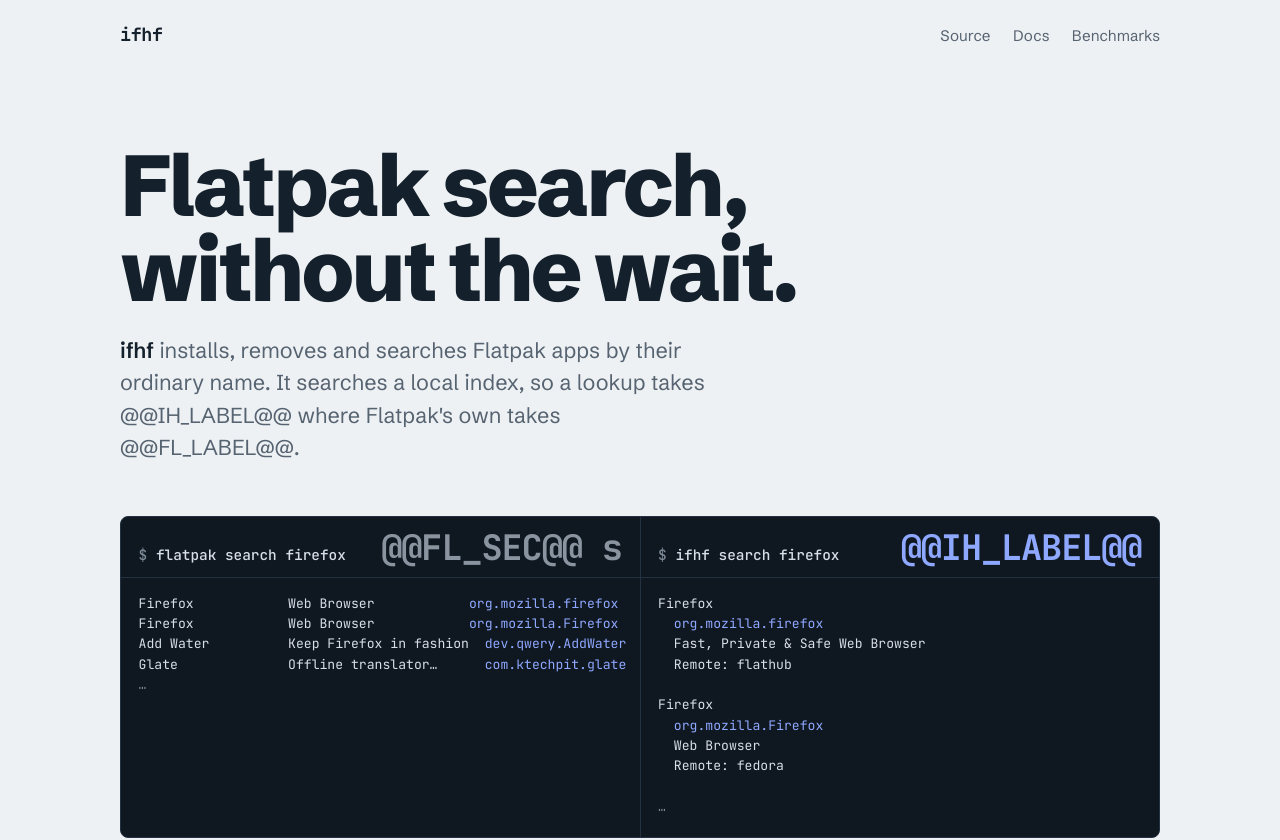
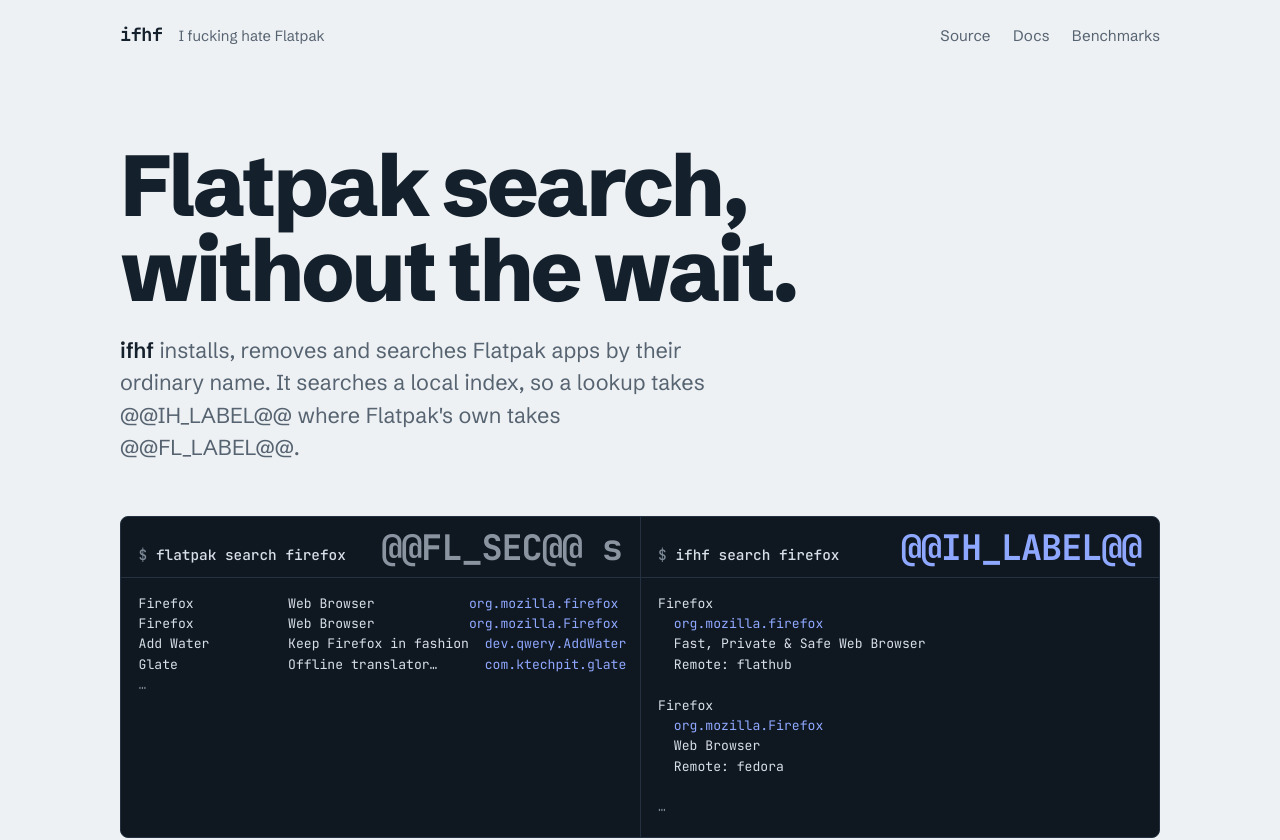
Before and after one commit to Disc0wd/ifhf, a plain HTML site: page bench/site_template.html in a window 1280 px wide. Shown: the top 840 px of the page. Drawn offline with Linux system fonts and the light colour scheme; files whose address does not match are found by name.

Commit message:
Brand it: "I fucking hate ..." on the site and README
Tagline in the page title and header (stacking on narrow screens), and under the
README title. Repo descriptions updated separately.

Co-Authored-By: Claude Sonnet 5.5 <noreply@anthropic.com>

```diff
--- a/bench/site_template.html
+++ b/bench/site_template.html
@@ -3,7 +3,7 @@
 <head>
 <meta charset="utf-8">
 <meta name="viewport" content="width=device-width, initial-scale=1">
-<title>ifhf: Flatpak search in milliseconds</title>
+<title>ifhf: I fucking hate Flatpak (search in milliseconds)</title>
 <meta name="description" content="A command line for Flatpak that installs, removes and searches apps by name. Search takes @@IH_LABEL@@ instead of @@FL_LABEL@@.">
 <meta name="theme-color" content="#eef1f4" media="(prefers-color-scheme: light)">
 <meta name="theme-color" content="#0b1015" media="(prefers-color-scheme: dark)">
@@ -134,12 +134,16 @@ footer nav{display:flex;gap:1.4rem;flex-wrap:wrap}
 }
 @media (prefers-reduced-motion:reduce){.wait::after{animation:none}}
 @media print{.replay{display:none}}
+
+.brand{display:flex;align-items:baseline;gap:.35rem 1rem;flex-wrap:wrap}
+.aka{color:var(--mute);font-size:.92rem}
+@media (max-width:40rem){.top{flex-direction:column;align-items:flex-start;gap:.7rem}.family,.top nav{gap:.5rem 1.1rem;flex-wrap:wrap}}
 </style>
 </head>
 <body>
 <div class="wrap">
   <div class="top">
-    <a class="mark" href="#" aria-label="ifhf, top of page">ifhf</a>
+    <div class="brand"><a class="mark" href="#" aria-label="ifhf, top of page">ifhf</a><span class="aka">I fucking hate Flatpak</span></div>
     <nav aria-label="Project"><a href="@@REPO@@">Source</a><a href="@@REPO@@/blob/main/README.md">Docs</a><a href="@@REPO@@/blob/main/bench/RESULTS.md">Benchmarks</a></nav>
   </div>
 
```
Also changed, not shown: docs/index.html (+6 -2 lines), 1 other file.
